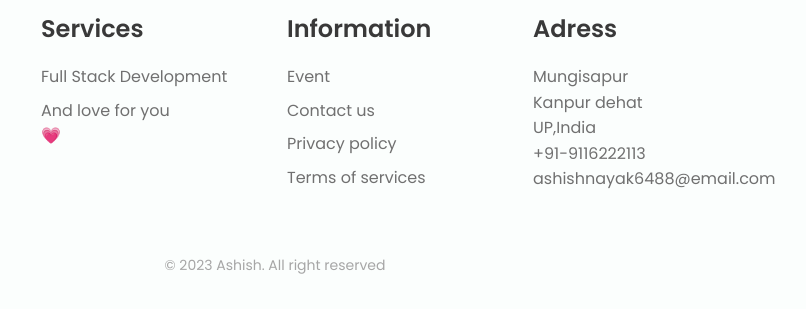
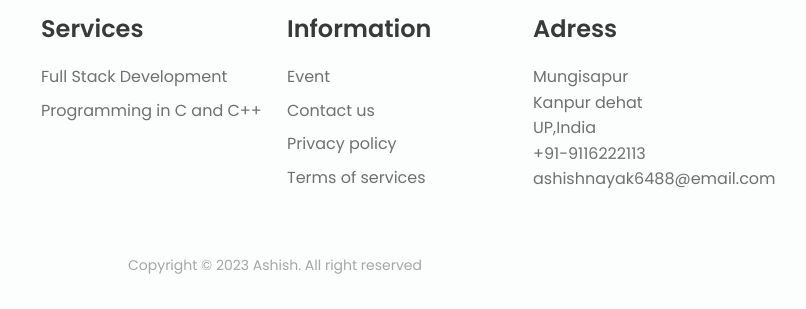
Before and after one commit to ashishnayak6488/my-portfolio, a plain HTML site: page index.html in a window 1280 px wide. Shown: the part 2149-2458 px from the top of the page, 365-1171 px from the left. Drawn offline with nearby package versions, Linux system fonts and the light colour scheme.

Commit message:
commit in copyright

```diff
--- a/index.html
+++ b/index.html
@@ -116,40 +116,6 @@
             </div>
         </section>
 
-        <!--========== MENU ==========-->
-
-
-        <!--===== APP =======-->
-        <!-- <section class="app section bd-container">
-            <div class="app__container bd-grid">
-                <div class="app__data">
-                    <span class="section-subtitle app__initial">App</span>
-                    <h2 class="section-title app__initial">App will aviable</h2>
-                    <p class="app__description">App development is in progress soon our app will be in front of you on
-                        Apple and Android both platform.</p>
-                    <div class="app__stores">
-                        <!-- <a href="#"><img src="assets/img/app1.png" alt="" class="app__store"></a>
-                        <a href="#"><img src="assets/img/app2.png" alt="" class="app__store"></a>  -->
-
-                        <!-- <svg xmlns="http://www.w3.org/2000/svg" width="96" height="96" viewBox="0 0 24 24"
-                            style="fill:#069C54;transform:;-ms-filter:">
-                            <path
-                                d="M12.954 11.616l2.957-2.957L6.36 3.291c-.633-.342-1.226-.39-1.746-.016L12.954 11.616zM16.415 15.078l3.074-1.729c.6-.336.929-.812.929-1.34 0-.527-.329-1.004-.928-1.34l-2.783-1.563-3.133 3.132L16.415 15.078zM4.1 4.002C4.036 4.199 4 4.419 4 4.66v14.705c0 .381.084.709.236.97l8.097-8.098L4.1 4.002zM12.954 12.857L4.902 20.91C5.056 20.969 5.222 21 5.397 21c.312 0 .637-.092.968-.276l9.255-5.197L12.954 12.857z">
-                            </path>
-                        </svg>
-                        <svg xmlns="http://www.w3.org/2000/svg" width="96" height="96" viewBox="0 0 24 24"
-                            style="fill:#069C54;transform:;-ms-filter:">
-                            <path
-                                d="M19.665,16.811c-0.287,0.664-0.627,1.275-1.021,1.837c-0.537,0.767-0.978,1.297-1.316,1.592 c-0.525,0.482-1.089,0.73-1.692,0.744c-0.432,0-0.954-0.123-1.562-0.373c-0.61-0.249-1.17-0.371-1.683-0.371 c-0.537,0-1.113,0.122-1.73,0.371c-0.616,0.25-1.114,0.381-1.495,0.393c-0.577,0.025-1.154-0.229-1.729-0.764 c-0.367-0.32-0.826-0.87-1.377-1.648c-0.59-0.829-1.075-1.794-1.455-2.891c-0.407-1.187-0.611-2.335-0.611-3.447 c0-1.273,0.275-2.372,0.826-3.292c0.434-0.74,1.01-1.323,1.73-1.751C7.271,6.782,8.051,6.563,8.89,6.549 c0.46,0,1.063,0.142,1.81,0.422s1.227,0.422,1.436,0.422c0.158,0,0.689-0.167,1.593-0.498c0.853-0.307,1.573-0.434,2.163-0.384 c1.6,0.129,2.801,0.759,3.6,1.895c-1.43,0.867-2.137,2.08-2.123,3.637c0.012,1.213,0.453,2.222,1.317,3.023 c0.392,0.372,0.829,0.659,1.315,0.863C19.895,16.236,19.783,16.529,19.665,16.811L19.665,16.811z M15.998,2.38 c0,0.95-0.348,1.838-1.039,2.659c-0.836,0.976-1.846,1.541-2.941,1.452c-0.014-0.114-0.021-0.234-0.021-0.36 c0-0.913,0.396-1.889,1.103-2.688c0.352-0.404,0.8-0.741,1.343-1.009c0.542-0.264,1.054-0.41,1.536-0.435 C15.992,2.127,15.998,2.254,15.998,2.38L15.998,2.38z">
-                            </path>
-                        </svg>
-                    </div>
-                </div>
-
-                <img src="interface.png" alt="" class="app__img">
-            </div>
-        </section> -->
-
         <!--========== CONTACT US ==========-->
         <section class="contact section bd-container" id="contact">
             <div class="contact__container bd-grid">
@@ -192,9 +158,8 @@
                 <ul>
                     <li><a href="#" class="footer__link">Full Stack Development</a></li>
                     <!-- <li><a href="#" class="footer__link">Android App Development</a></li> -->
-                    <li><a href="#" class="footer__link">And love for you<p>&#128151;</p>
+                    <li><a href="#" class="footer__link">Programming in C and C++</p>
                         </a></li>
-
                 </ul>
             </div>
 
@@ -220,7 +185,7 @@
             </div>
         </div>
 
-        <p class="footer__copy">&#169; 2023 Ashish. All right reserved</p>
+        <p class="footer__copy">Copyright &#169; 2023 Ashish. All right reserved</p>
     </footer>
 
     <!--========== SCROLL REVEAL ==========-->
```
